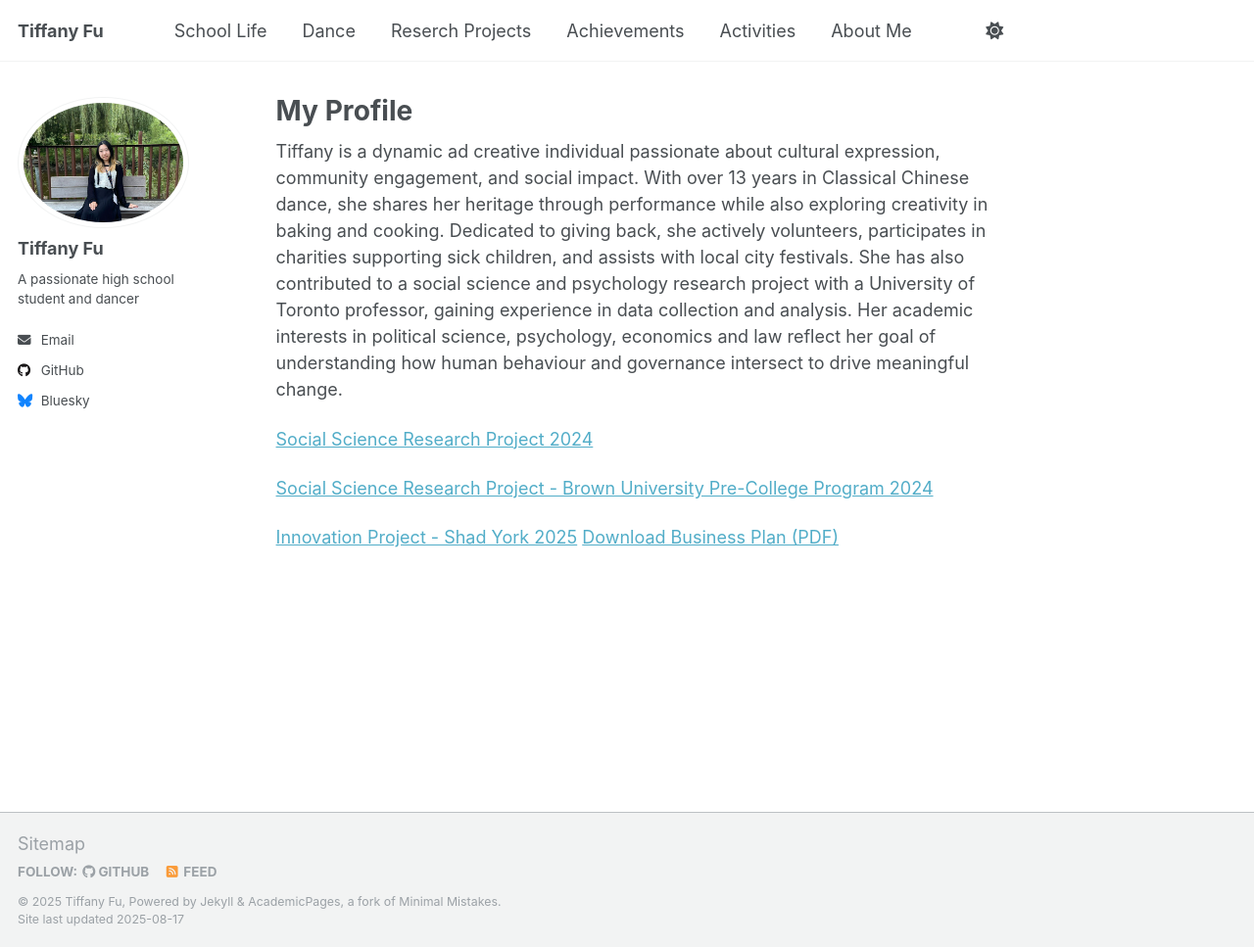
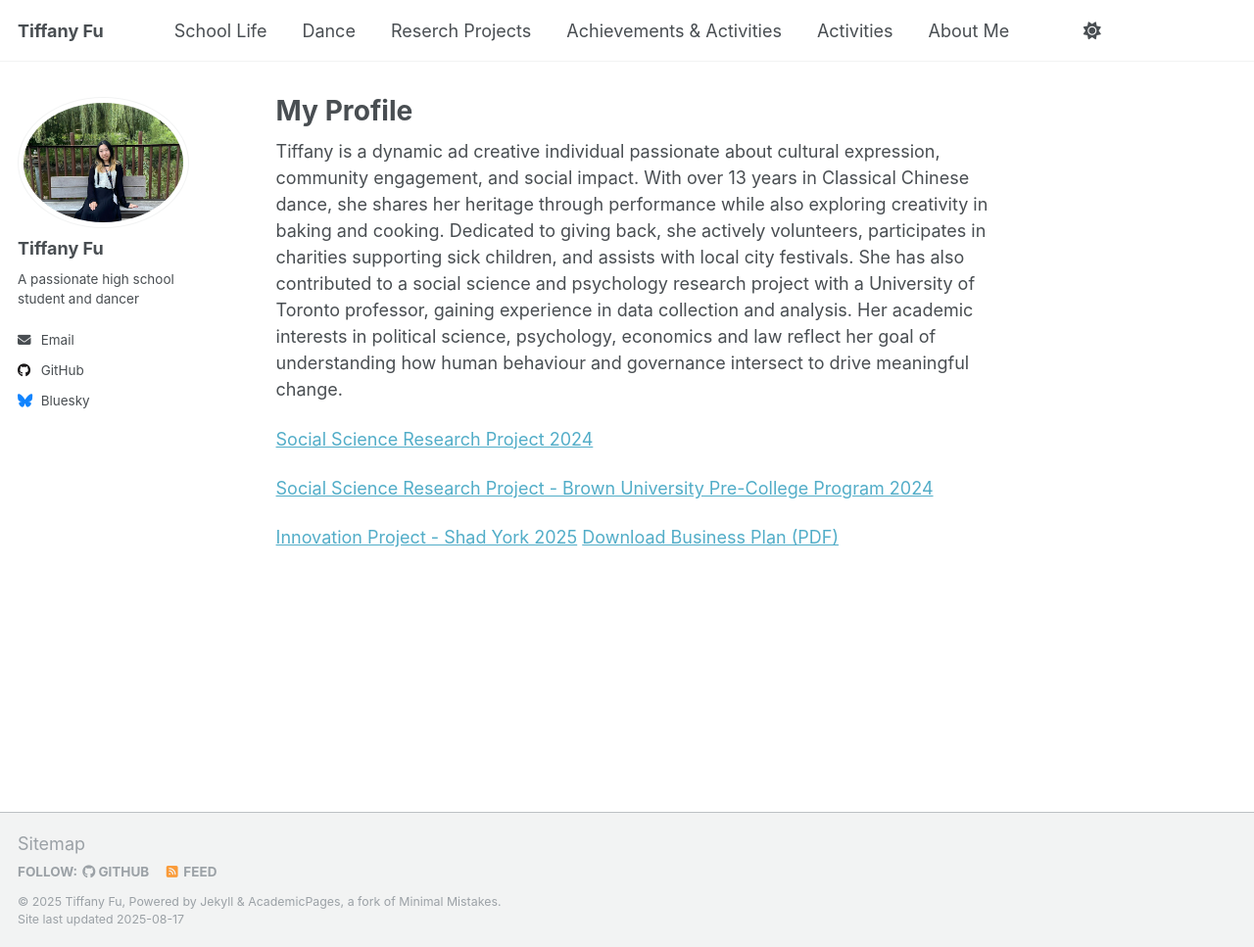
Before and after one commit to TiffanyJTFu/TiffanyFu, a Jekyll site: the page built from _pages/about.md, in a window 1280 px wide and 967 px high. Shown: the whole window at 98% size. Built offline with Jekyll 4.4.1, drawn with Linux system fonts in a browser that asks for light colours; a script that is not in the unit is left out.

Commit message:
Update navigation.yml

```diff
--- a/_data/navigation.yml
+++ b/_data/navigation.yml
@@ -17,7 +17,7 @@ main:
   - title: "Reserch Projects"
     url: /teaching/
 
-  - title: "Achievements"
+  - title: "Achievements & Activities"
     url: /portfolio/
 
   - title: "Activities"
```
